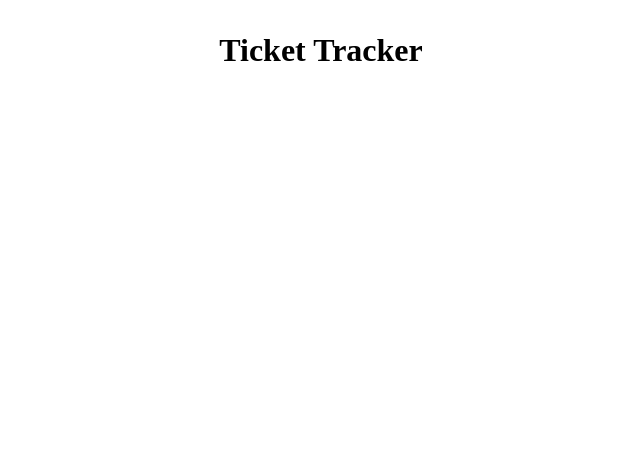
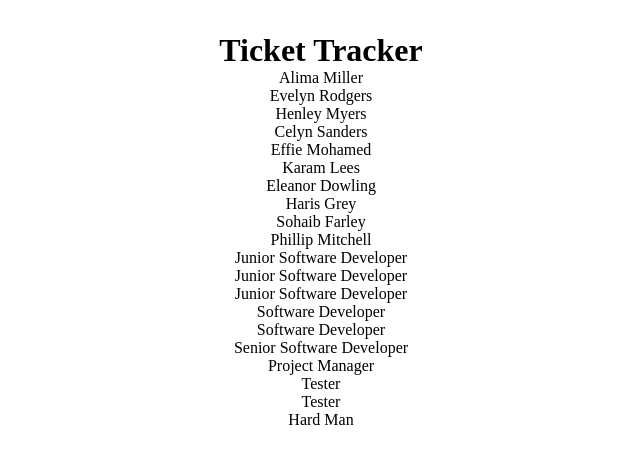
Before and after one commit to Sanjida213/react-project, a React (Vite) app: page / in a window 1280 px wide. Shown: the top 464 px of the page, without its empty margins (319-959 px from the left). Built offline with nearby package versions, Linux system fonts and the light colour scheme.

Commit message:
mapped over teams array

```diff
--- a/index.html
+++ b/index.html
@@ -4,7 +4,7 @@
     <meta charset="UTF-8" />
     <link rel="icon" type="image/svg+xml" href="/vite.svg" />
     <meta name="viewport" content="width=device-width, initial-scale=1.0" />
-    <title>Vite + React + TS</title>
+    <title>React Project</title>
   </head>
   <body>
     <div id="root"></div>
--- a/src/App.tsx
+++ b/src/App.tsx
@@ -1,15 +1,20 @@
 import './App.scss';
-// import team from './team';
+import Employees from './components/Employee/Employee';
+import team from './team';
 
 
 const App = () => {
 
 
   return (
-    <div>
+    <div className='ticket-container'>
       <h1 className='ticket_heading'>Ticket Tracker</h1>
+
+      <section className='employee'>
+        <Employees names={team} roles={team}/>
+      </section>
+
     </div>
-
 
   )
 }
--- /dev/null
+++ b/src/components/Employee/Employee.tsx
@@ -0,0 +1,39 @@
+import team from "../../team";
+import "./Employee.scss";
+import Team from "../../teamsData";
+
+type TeamProps = {
+  // id: Team[];
+  names: Team[];
+  roles: Team[];
+};
+
+const Employees = ({ names, roles }: TeamProps) => {
+  // const teamsArr = [...team]
+  // const teamsNames = teamsArr.map(team => {
+  //   return (team.name)
+  // })
+
+  // const teamsRoles = teamsArr.map(team => {
+  //   return (team.role)
+  // })
+  return (
+    <div className="employee-content">
+      {/* <p>{teamsNames}</p>
+      <p>{teamsRoles}</p> */}
+      {names.map((team) => {
+        return (
+          <p key={team.id} className="employee-content__names">
+            {team.name}
+          </p>
+        );
+      })}
+
+      {roles.map((team) => {
+        return <p className="employee-content__roles">{team.role}</p>;
+      })}
+    </div>
+  );
+};
+
+export default Employees;
--- a/src/team.ts
+++ b/src/team.ts
@@ -1,4 +1,6 @@
-const team = [
+import Team from "./teamsData";
+
+const team: Team[] = [
   {
     id: 1,
     name: "Alima Miller",
--- /dev/null
+++ b/src/teamsData.ts
@@ -0,0 +1,7 @@
+type Team = {
+  id: number;
+  name: string;
+  role: string
+}
+
+export default Team;
```
Also changed, not shown: src/components/Employee/Employee.scss (added).
